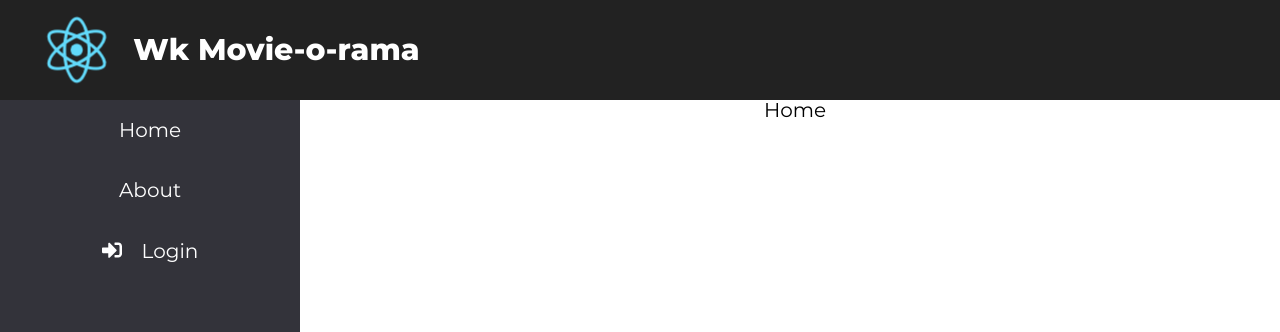
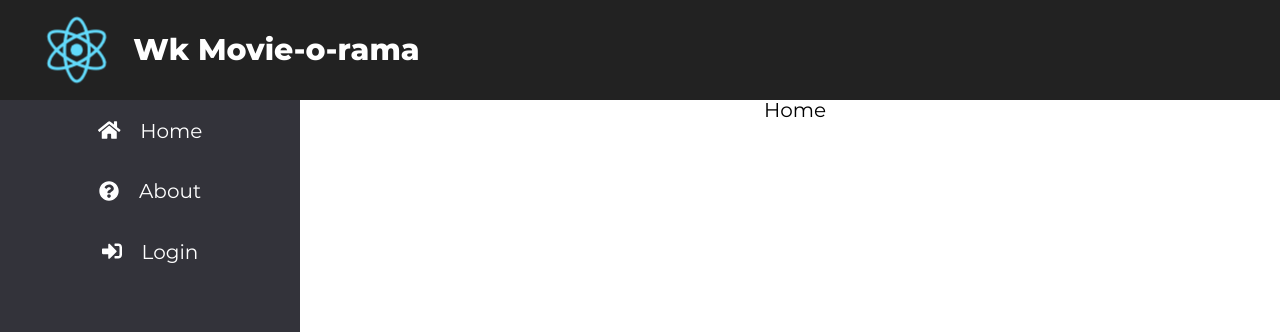
Before and after one commit to jmtalarn/wk-movie-o-rama, a React (Create React App) app: page / in a window 1280 px wide. Shown: the top 332 px of the page. Built offline with nearby package versions, Linux system fonts and the light colour scheme.

Commit message:
Added icons to navigation menu

```diff
--- a/src/App.css
+++ b/src/App.css
@@ -84,3 +84,7 @@ body {
 }
 
 .App-navigation li a:hover {}
+
+.App-navigation .nav-menu-icon {
+	margin-right: 1rem;
+}
--- a/src/App.js
+++ b/src/App.js
@@ -17,6 +17,7 @@ import {
 	Route,
 	Link,
 } from 'react-router-dom';
+import { FontAwesomeIcon } from '@fortawesome/react-fontawesome';
 import './App.css';
 
 
@@ -39,11 +40,49 @@ class App extends Component {
 
 							<nav className="App-navigation">
 								<ul>
-									<li><Link to="/">Home</Link></li>
-									<li><Link to="/about">About</Link></li>
-									<PrivateComponent><li><Link to="/profile">Profile</Link></li></PrivateComponent>
-									<PrivateComponent><li><Link to="/movies">Movies</Link></li></PrivateComponent>
-									<li><AuthContainer /></li>
+									<li>
+										<Link to="/">
+											<FontAwesomeIcon
+												className="nav-menu-icon"
+												icon="home"
+											/>
+											Home
+										</Link>
+									</li>
+									<li>
+										<Link to="/about">
+											<FontAwesomeIcon
+												className="nav-menu-icon"
+												icon="question-circle"
+											/>
+											About
+									</Link>
+									</li>
+									<PrivateComponent>
+										<li>
+											<Link to="/profile">
+												<FontAwesomeIcon
+													className="nav-menu-icon"
+													icon="user"
+												/>
+												Profile
+											</Link>
+										</li>
+									</PrivateComponent>
+									<PrivateComponent>
+										<li>
+											<Link to="/movies">
+												<FontAwesomeIcon
+													className="nav-menu-icon"
+													icon="film"
+												/>
+												Movies
+											</Link>
+										</li>
+									</PrivateComponent>
+									<li>
+										<AuthContainer />
+									</li>
 								</ul>
 							</nav>
 
--- a/src/components/auth/view/Auth.css
+++ b/src/components/auth/view/Auth.css
@@ -6,7 +6,3 @@
 	font-size: inherit;
 	font-family: inherit;
 }
-
-.Auth-menu-icon {
-	margin-right: 1rem;
-}
--- a/src/components/auth/view/Auth.js
+++ b/src/components/auth/view/Auth.js
@@ -16,7 +16,7 @@ export default class Auth extends Component {
 			to="/login"
 		>
 			<FontAwesomeIcon
-				className="Auth-menu-icon"
+				className="nav-menu-icon"
 				icon="sign-in-alt"
 			/>
 			Login
@@ -28,7 +28,7 @@ export default class Auth extends Component {
 			onClick={this.props.logout}
 		>
 			<FontAwesomeIcon
-				className="Auth-menu-icon"
+				className="nav-menu-icon"
 				icon="sign-out-alt"
 			/>
 			Logout
```
